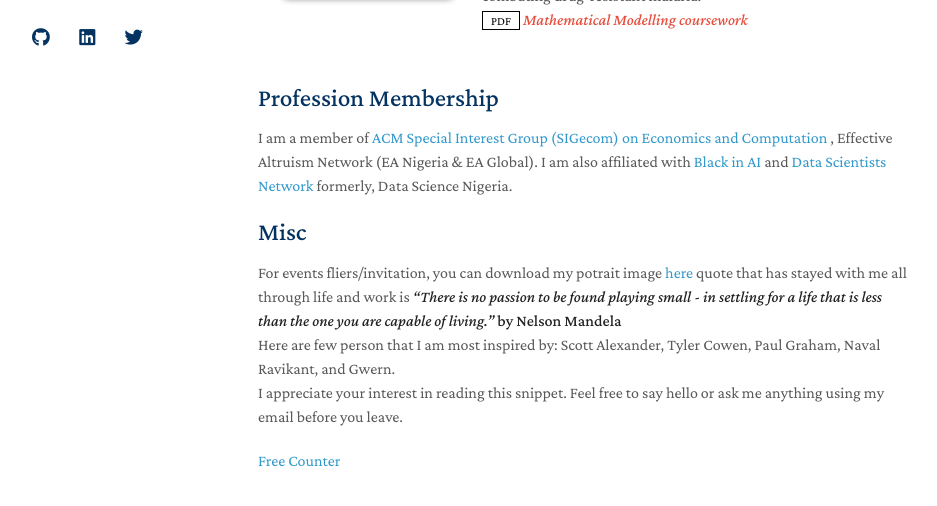
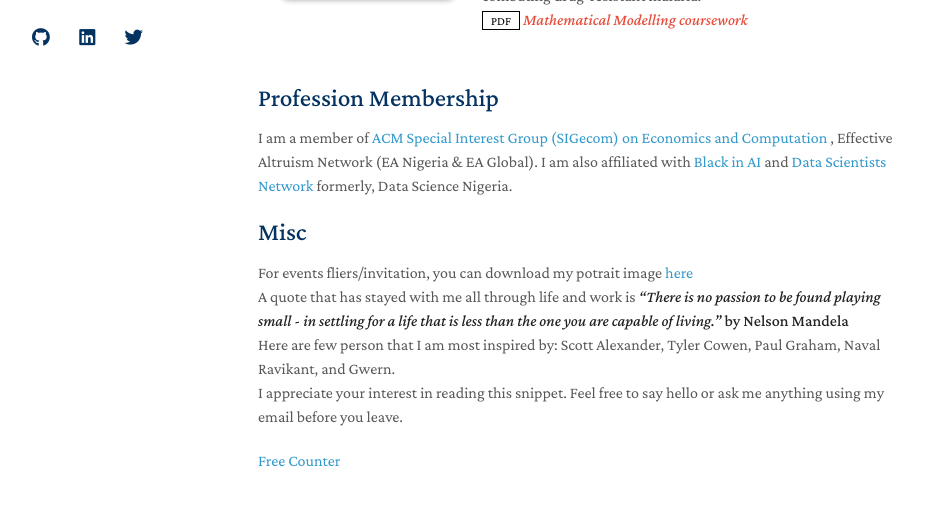
Before and after one commit to jibrinx/jibrinx.github.io, a Jekyll site: the page built from index.md, in a window 1280 px wide and 900 px high, scrolled down 3140 px, cut to the strip 333-839 px from the top of the window. Shown: the whole strip, without its empty margins (212-1149 px from the left). Built offline with Jekyll 4.4.1, drawn with Linux system fonts in a browser that asks for light colours; nearby versions of some CDN libraries; a style sheet for code colours, icons or effects is not loaded.

```diff
--- a/index.md
+++ b/index.md
@@ -42,8 +42,8 @@ Find out what I have been up to recently on  <a rel="me" href="https://linkedin.
 I am a member of <a href="http://www.sigecom.org">ACM Special Interest Group (SIGecom) on Economics and Computation </a>, Effective Altruism Network (EA Nigeria & EA Global). I am also affiliated with <a href="https://blackinai.github.io/#/">Black in AI</a> and <a href="https://www.datasciencenigeria.org">Data Scientists Network</a> formerly, Data Science Nigeria.
 
 ## Misc
-For events fliers/invitation, you can download my potrait image <a href ="https://raw.githubusercontent.com/jbrnjfr/jbrnjfr.github.io/main/assets/img/IMG_5241.jpg"> here </a>
- quote that has stayed with me all through life and work is <strong><i> "There is no passion to be found playing small - in settling for a life that is less than the one you are capable of living."
+For events fliers/invitation, you can download my potrait image <a href ="https://raw.githubusercontent.com/jbrnjfr/jbrnjfr.github.io/main/assets/img/IMG_5241.jpeg"> here </a> <br>
+A quote that has stayed with me all through life and work is <strong><i> "There is no passion to be found playing small - in settling for a life that is less than the one you are capable of living."
 </i> by Nelson Mandela</strong> <br> Here are few person that I am most inspired by: Scott Alexander, Tyler Cowen, Paul Graham, Naval Ravikant, and Gwern. <br>
 I appreciate your interest in reading this snippet. Feel free to say hello or ask me anything using my email before you leave.
 
```
